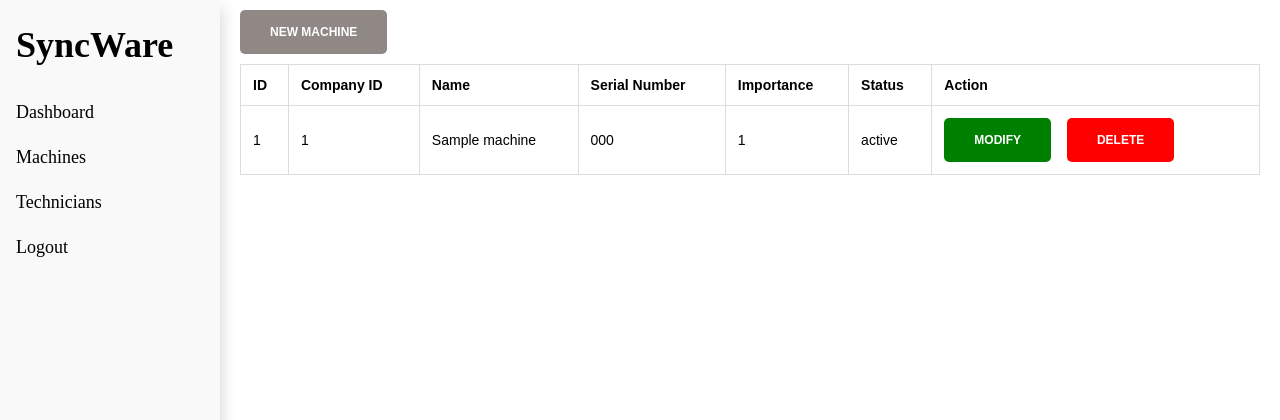
After one commit to rnevin97/factory-machinery-tracker, a Django app: page /machines in a window 1280 px wide. The commit adds this page. Shown: the top 420 px of the page. Run offline with Django 4.2, Linux system fonts and the light colour scheme; tables that the repository leaves empty hold one stand-in row (values such as "Sample post").

Commit message:
Machines & Technicians Pages
1. Hooked up machines page with view reading data from db using model Object
2. Created Machine page to list all available machines, and added actions for user
3. Delete functionality is implemented but Add and Modify are yet to be implemented
4. Techincian page is create and routes are set

```diff
--- /dev/null
+++ b/machinery/static/machinery/css/addMachine.css
@@ -0,0 +1,5 @@
+@import url('styles.css');
+
+td, th {
+    border: 1px solid transparent !important;
+}
--- a/machinery/static/machinery/css/base.css
+++ b/machinery/static/machinery/css/base.css
@@ -67,11 +67,15 @@
     /* setting display content to block to show menu content on focus */
     .menu-icon:focus + .dropdown-content{
         display: block;
+        right: unset;
+        animation: unset;
     }
 
      /* keeping display content to block when dropdown content is displayed, so we wont loose it when menu-icon is focused out */
     .dropdown-content:active {
         display: block;
+        right: unset;
+        animation: unset;
     }
 
     .main-content-area {
@@ -80,3 +84,31 @@
     }
 
 }
+
+table {
+    font-family: Arial, Helvetica, sans-serif;
+    border-collapse: collapse;
+    width: 100%;
+    font-size: 14px;
+    margin: 10px 0px;
+
+    td , th {
+        border: 1px solid #dddddd;
+        text-align: left;
+        padding: 12px;
+
+        a{
+            padding: 10x;
+            border-radius: 15px;
+        }
+
+        button {
+            &.modify {
+                background: green;
+            }
+            &.delete {
+                background: red;
+            }
+        }
+    }
+}
--- /dev/null
+++ b/machinery/templates/machinery/machines.html
@@ -0,0 +1,44 @@
+{% extends 'machinery/base.html' %}
+
+{% load static %}
+
+{% block title %}Machines{% endblock %}
+
+{% block extra_style %}
+ <link rel="stylesheet" href="{% static 'machinery/css/machines.css' %}">
+ {% endblock %}
+
+{% block content %}
+    <a href="/addMachine"> <button>New Machine</button></a>
+    <table id="machines-table">
+        <thead>
+            <tr>
+                <th>ID</th>
+                <th>Company ID</th>
+                <th>Name</th>
+                <th>Serial Number</th>
+                <th>Importance</th>
+                <th>Status</th>
+                <th>Action</th>
+            </tr>
+        </thead>
+        <tbody>
+            {% if data %}
+               {% for machine in data %}
+                  <tr>
+                    <td>{{machine.id}}</td>
+                    <td>{{machine.company_id}}</td>
+                    <td>{{machine.name}}</td>
+                    <td>{{machine.serial_number}}</td>
+                    <td>{{machine.importance}}</td>
+                    <td>{{machine.status}}</td>
+                    <td>
+                        <a href="/modifyMachine/{{machine.id}}"><button class="modify">Modify</button></a>
+                        <a href="/deleteMachine/{{machine.id}}"><button class="delete">Delete</button></a>
+                    </td>
+                  </tr>
+                {% endfor %}
+            {% endif %}
+        </tbody>
+    </table>
+{% endblock %}
--- a/machinery/urls.py
+++ b/machinery/urls.py
@@ -10,4 +10,8 @@ urlpatterns = [
     path("register", views.register, name="register"),
     path("services", views.services, name="services"),
     path("dashboard", views.dashboard, name="dashboard"),
+    path("machines", views.machines, name="machines"),
+    path("technicians", views.technicians, name="technicians"),
+    path("addMachine", views.addMachine, name="addMachine"),
+    path("deleteMachine/<int:id>", views.deleteMachine, name="deleteMachine"),
 ]
--- a/machinery/views.py
+++ b/machinery/views.py
@@ -2,6 +2,8 @@ from django.http import HttpResponse , HttpResponseRedirect
 from django.shortcuts import get_object_or_404, render
 from django.urls import reverse
 from django.utils import timezone
+from .models import Machine
+from .forms import MachineForm
 
 
 def index(request):
@@ -31,3 +33,34 @@ def services(request):
 def dashboard(request):
     context = {}
     return render(request, "machinery/dashboard.html",context)
+
+
+def machines(request):
+    data = Machine.objects.all();
+    context = {
+        'data' : data
+    }
+    return render(request, "machinery/machines.html",context)
+
+
+
+def technicians(request):
+    context = {
+    }
+    return render(request, "machinery/technicians.html",context)
+
+
+
+def addMachine(request):
+    form =  MachineForm
+    if request.method == 'POST':
+        saveForm = MachineForm(request.POST)
+        if saveForm.is_valid():
+            saveForm.save();
+            return HttpResponseRedirect("/machines")
+
+    return render(request, "machinery/addMachine.html",{'form' : form})
+
+def deleteMachine(request , id) :
+    Machine.objects.filter(id=id).delete()
+    return HttpResponseRedirect("/machines")
```
Also changed, not shown: machinery/forms.py (added, +7 -0 lines), machinery/templates/machinery/addMachine.html (added, +24 -0 lines), machinery/templates/machinery/technicians.html (added, +14 -0 lines).
